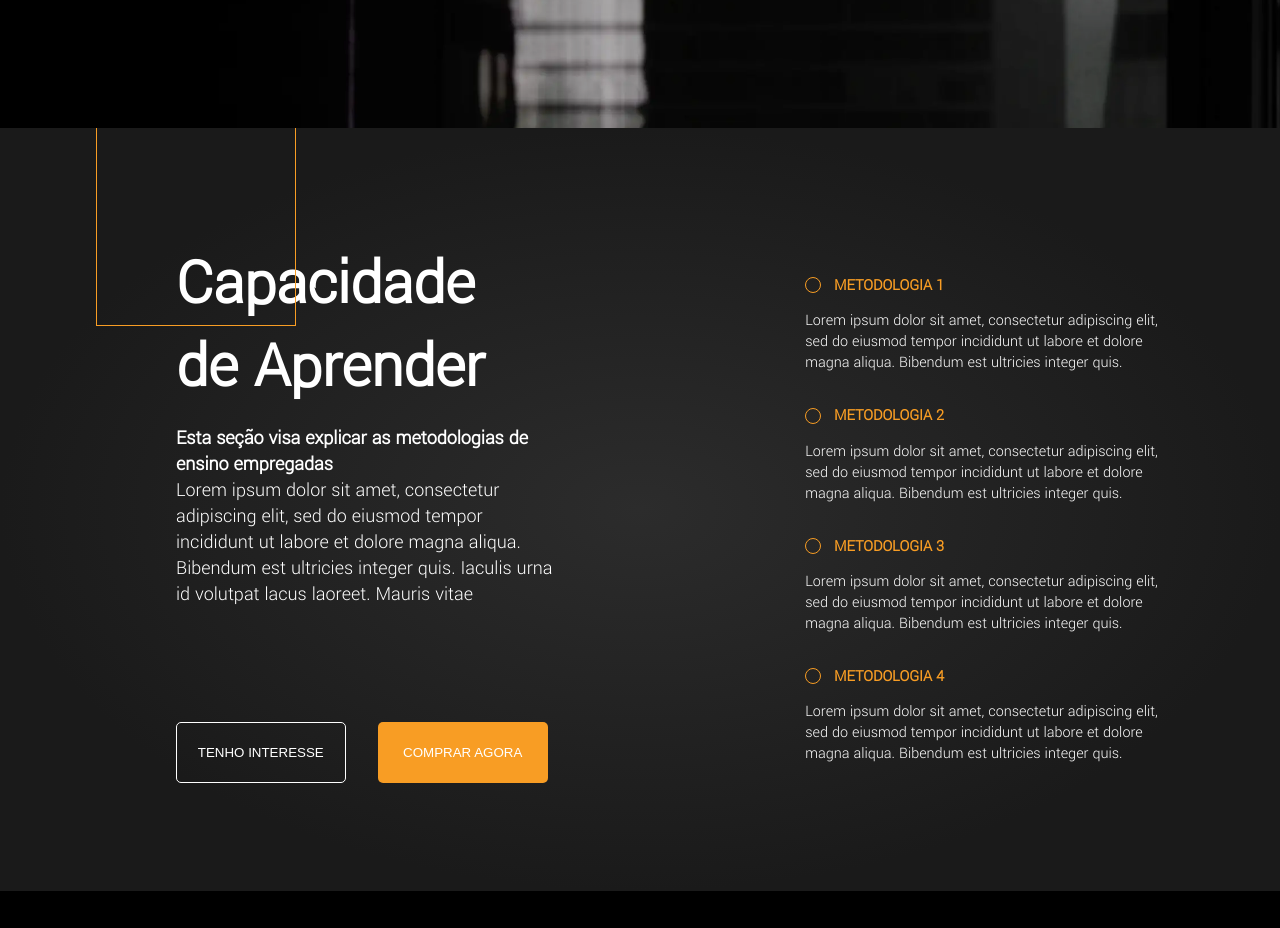
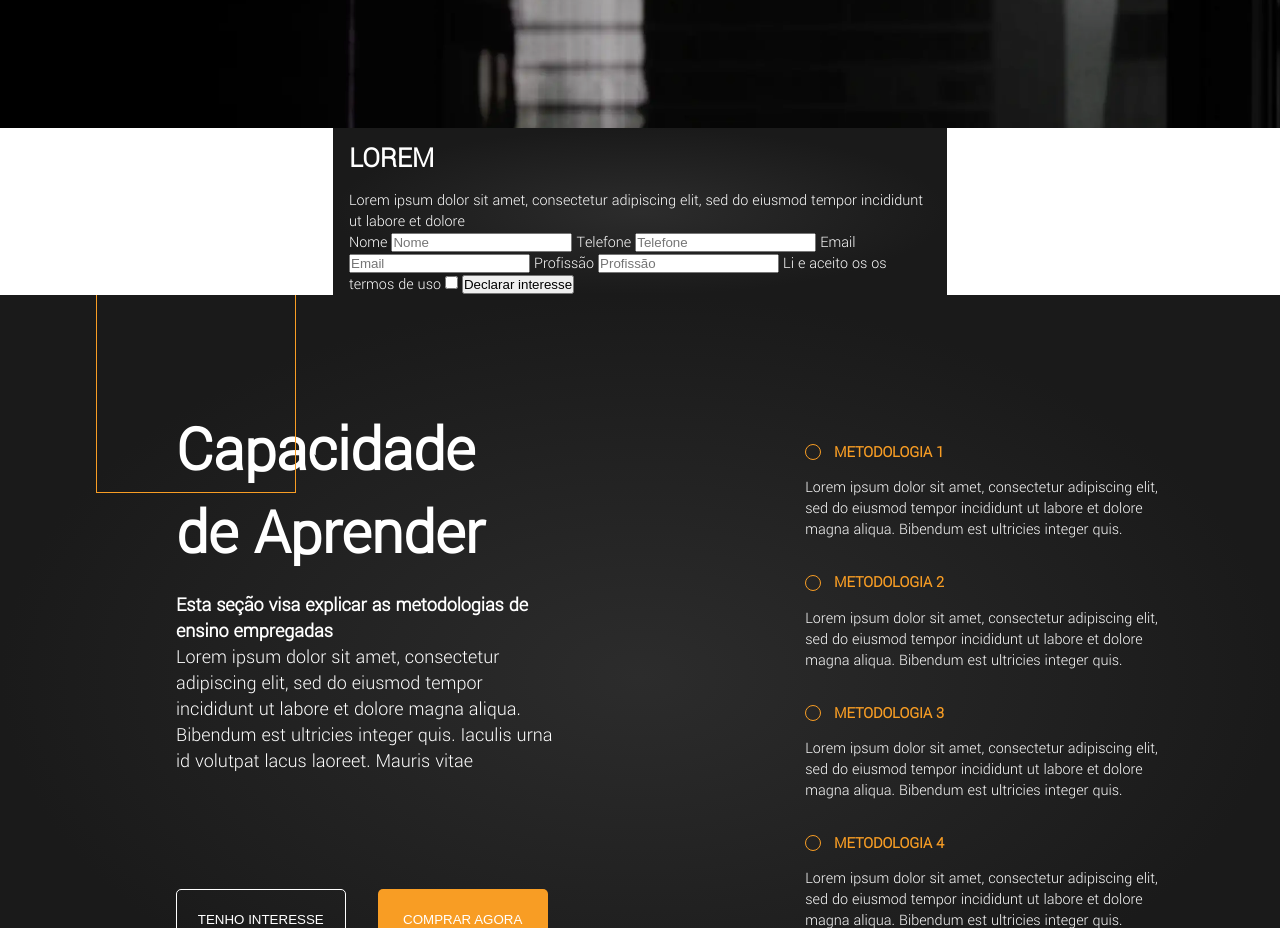
Before and after one commit to Ezequiel-Silva/SegundoProjeto, a website: page index.html in a window 1280 px wide. Shown: the part 5560-6488 px from the top of the page. Drawn offline with Linux system fonts and the light colour scheme.

Commit message:
Initial structure of the section modal

```diff
--- a/assets/scss/_main.scss
+++ b/assets/scss/_main.scss
@@ -411,6 +411,24 @@
         margin: 1rem 0;
     }
 }
+/*section modal*/
+.main__modal{
+    background-color: #FFF;
+    margin: 0;
+    display: flex;
+    justify-content: center;
+    align-items: center;
+    .container{
+        max-width: 614px;
+        display: flex;
+        flex-direction: column;
+        margin: auto 1.3rem;
+    }
+    .main__modal__title{
+        text-transform: uppercase;
+        font-size: 1.8rem;
+    }
+}
 
 @media only screen and (min-width: 760px) {
     .main__home button,
@@ -742,6 +760,8 @@
             margin-right: 2rem;
         }
     }
+    /*section modal*/
+    .main__modal{}
 }
 @media only screen and (min-width: 1034px){
     /*section main*/
@@ -918,4 +938,6 @@
             justify-content: end;
         }
     }
+    /*section modal*/
+    .main__modal{}
 }
--- a/assets/scss/style.scss
+++ b/assets/scss/style.scss
@@ -44,7 +44,8 @@ h1,
 .main__accordion__title,
 .main__team__title,
 .main__methodology__text,
-.main__target__title{
+.main__target__title,
+.main__modal__title{
     font-size: 2.85rem;
     line-height: 3.875rem;
     font-weight: bold;
@@ -79,7 +80,8 @@ header,
 }
 #main .main__client,
 #main .main__team,
-#main .main__methodology{
+#main .main__methodology,
+.main__modal .container{
     background: radial-gradient(50% 50% at 50% 50%, #2C2C2C 0%, #1A1A1A 100%);
 }
 #main .main__client {
--- a/index.html
+++ b/index.html
@@ -382,6 +382,28 @@
                 </div>
             </div>
         </section>
+
+        <section class="main__modal">
+            <div class="container">
+                <h2 class="main__modal__title">Lorem</h2>
+                <p class="main__modal__description">Lorem ipsum dolor sit amet,
+                    consectetur adipiscing elit, sed do eiusmod tempor incididunt
+                    ut labore et dolore</p>
+                <form method="post" action="">
+                    <label for="nome">Nome</label>
+                    <input id="nome" name="nome_cad" required="required" type="text" placeholder="Nome">
+                    <label for="telefone">Telefone</label>
+                    <input id="telefone" name="telefone_cad" required="required" type="tel" placeholder="Telefone">
+                    <label for="email">Email</label>
+                    <input id="email" name="email_cad" required="required" type="email" placeholder="Email">
+                    <label for="profissao">Profissão</label>
+                    <input id="profissao" name="prof_cad" required="required" type="text" placeholder="Profissão">
+                    <label for="terms">Li e aceito os os termos de uso</label>
+                    <input id="terms" name="terms_cad" required="required" type="checkbox">
+                    <input type="submit" value="Declarar interesse"/>
+                </form>
+            </div>
+        </section>
     </main>
 
     <footer id="ftr">
```
Also changed, not shown: assets/scss/style.css, 1 other file.
